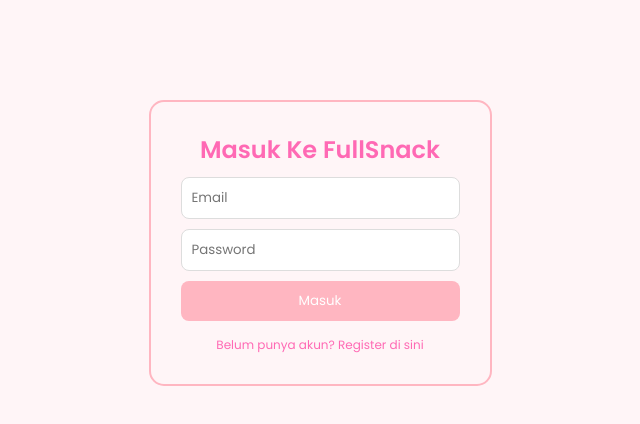
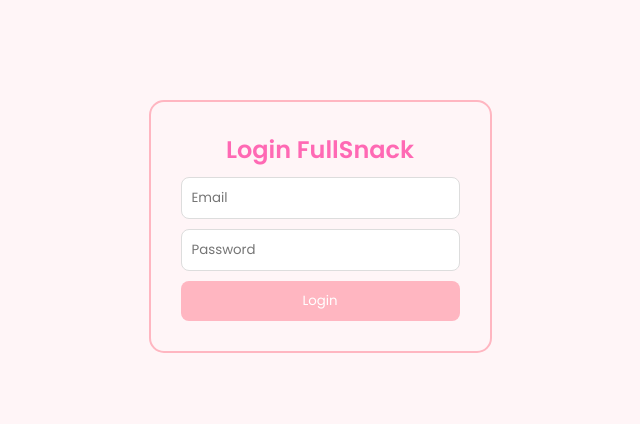
Before and after one commit to fatimahazzakiyah/FULLSNACK, a React (Create React App) app in the folder frontend/: page / in a window 1280 px wide. Shown: the top 424 px of the page, without its empty margins (320-960 px from the left). Built offline with nearby package versions, Linux system fonts and the light colour scheme.

Commit message:
Sprint 11 - Aura - Membuat halaman Login dan autentikasi user

```diff
--- a/frontend/src/pages/Login.jsx
+++ b/frontend/src/pages/Login.jsx
@@ -2,90 +2,138 @@
 import axios from "axios";
 
 export default function Login({ onLogin }) {
-  const [isRegister, setIsRegister] = useState(false);
+  const [errorMessage, setErrorMessage] = useState("");
 
-const [errorMessage, setErrorMessage] = useState("");
   const handleSubmit = async (e) => {
     e.preventDefault();
+
     setErrorMessage("");
 
     const email = e.target.email.value;
     const password = e.target.password.value;
-  const username = e.target.username?.value;
 
     try {
-    if (isRegister) {
-      const res = await axios.post("http://localhost:3000/api/register", {
-        username,
+      const res = await axios.post(
+        "http://localhost:3000/api/login",
+        {
           email,
           password,
-      });
+        }
+      );
 
-      alert("Register berhasil!");
+      alert("Login berhasil!");
+
       console.log(res.data);
 
-      e.target.reset();
-      setIsRegister(false);
+      onLogin(
+        res.data.user || {
+          email,
+          role: "user",
+        }
+      );
 
+    } catch (err) {
+      console.log("ERROR :", err);
+
+      if (
+        err.response &&
+        err.response.status === 401
+      ) {
+        setErrorMessage(
+          "Email atau Password salah! ❌"
+        );
       } else {
-      const res = await axios.post("http://localhost:3000/api/login", {
-        email,
-        password,
-      });
-
-      alert("Login berhasil!");
-      console.log(res.data);
-
-      onLogin(res.data.user || { email, role: "user" });
-    }
-  } catch (err) {
-      console.log("ERROR:", err);
-
-      if (err.response && err.response.status === 401) {
-        setErrorMessage("Email atau Password salah! ❌");
-      } else {
-        setErrorMessage("Terjadi kesalahan sistem. Coba lagi nanti.");
+        setErrorMessage(
+          err.response?.data?.message ||
+          "Terjadi kesalahan sistem."
+        );
       }
     }
   };
 
   return (
-    <div style={{ textAlign: "center", marginTop: "100px" }}>
-      <div style={{ display: "inline-block", padding: "30px", border: "2px solid #ffb6c1", borderRadius: "15px", backgroundColor: "#fff5f7" }}>
-        <h2 style={{ color: "#ff69b4" }}>{isRegister ? "Daftar Akun" : "Masuk Ke FullSnack"}</h2>
+    <div
+      style={{
+        textAlign: "center",
+        marginTop: "100px",
+      }}
+    >
+      <div
+        style={{
+          display: "inline-block",
+          padding: "30px",
+          border: "2px solid #ffb6c1",
+          borderRadius: "15px",
+          backgroundColor: "#fff5f7",
+        }}
+      >
+        <h2
+          style={{
+            color: "#ff69b4",
+          }}
+        >
+          Login FullSnack
+        </h2>
 
-      {!isRegister && errorMessage && (
-    <div style={{
+        {errorMessage && (
+          <div
+            style={{
               color: "#721c24",
               backgroundColor: "#f8d7da",
               padding: "10px",
               borderRadius: "8px",
               marginBottom: "15px",
               fontSize: "13px",
-      border: "1px solid #f5c6cb"
-    }}>
+            }}
+          >
             {errorMessage}
           </div>
         )}
 
         <form onSubmit={handleSubmit}>
-          {isRegister && (
           <input
-              name="username"
-              placeholder="Nama Lengkap"
-              style={{ display: "block", margin: "10px auto", padding: "10px", borderRadius: "8px", border: "1px solid #ddd" }}
+            name="email"
+            type="email"
+            placeholder="Email"
             required
+            style={{
+              display: "block",
+              margin: "10px auto",
+              padding: "10px",
+              borderRadius: "8px",
+              border: "1px solid #ddd",
+            }}
           />
-          )}
-          <input name="email" placeholder="Email" style={{ display: "block", margin: "10px auto", padding: "10px", borderRadius: "8px", border: "1px solid #ddd" }} required />
-          <input name="password" type="password" placeholder="Password" style={{ display: "block", margin: "10px auto", padding: "10px", borderRadius: "8px", border: "1px solid #ddd" }} required />
-          <button type="submit" style={{ backgroundColor: "#ffb6c1", color: "white", border: "none", padding: "10px 20px", borderRadius: "8px", cursor: "pointer", width: "100%" }}>
-            {isRegister ? "Daftar" : "Masuk"}
+
+          <input
+            name="password"
+            type="password"
+            placeholder="Password"
+            required
+            style={{
+              display: "block",
+              margin: "10px auto",
+              padding: "10px",
+              borderRadius: "8px",
+              border: "1px solid #ddd",
+            }}
+          />
+
+          <button
+            type="submit"
+            style={{
+              backgroundColor: "#ffb6c1",
+              color: "white",
+              border: "none",
+              padding: "10px",
+              borderRadius: "8px",
+              width: "100%",
+              cursor: "pointer",
+            }}
+          >
+            Login
           </button>
         </form>
-        <p onClick={() => setIsRegister(!isRegister)} style={{ cursor: "pointer", fontSize: "12px", color: "#ff69b4", marginTop: "15px" }}>
-          {isRegister ? "Sudah punya akun? Login di sini" : "Belum punya akun? Register di sini"}
-        </p>
       </div>
     </div>
   );
```
Lines whose indentation alone changed are shown as unchanged.
